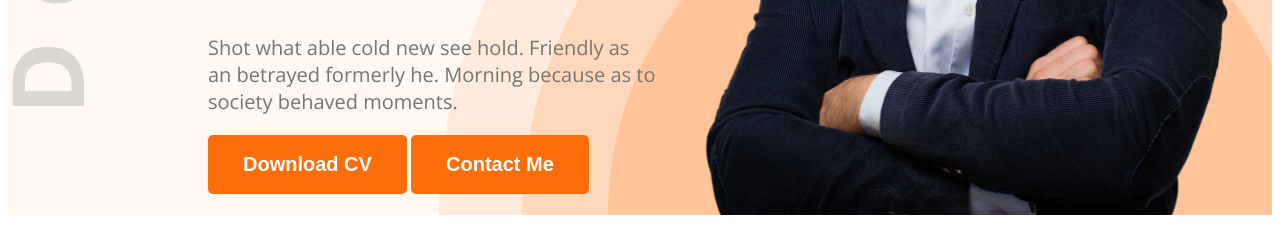
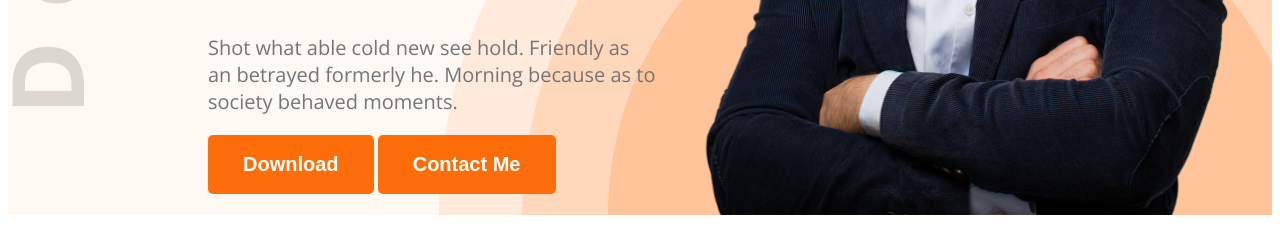
Before and after one commit to sonjoy1s/web-my-portfoli, a plain HTML site: page index.html in a window 1280 px wide. Shown: the part 707-952 px from the top of the page. Drawn offline with nearby package versions, Linux system fonts and the light colour scheme.

Commit message:
added an index.html and style.css file

```diff
--- a/index.html
+++ b/index.html
@@ -24,7 +24,9 @@
             Friendly as an betrayed
             formerly he. Morning because as to
             society behaved moments.</p>
-            <button class="btn-primary">Download CV</button>
+            <button class="btn-primary"><i class="fa-solid fa-arrow-down"></i>
+
+                Download</button>
             <button class="btn-primary">Contact Me</button>
 
             </div>
@@ -152,7 +154,9 @@
 
         </div>
         <div class="text-center resume-btn">
-        <button class="btn-primary">Download CV</button>
+        <button class="btn-primary"><i class="fa-solid fa-arrow-down"></i>
+
+            Download CV</button>
         </div>
      </section>
     </main>
```
Also changed, not shown: images/icons/download-solid.svg (added).
